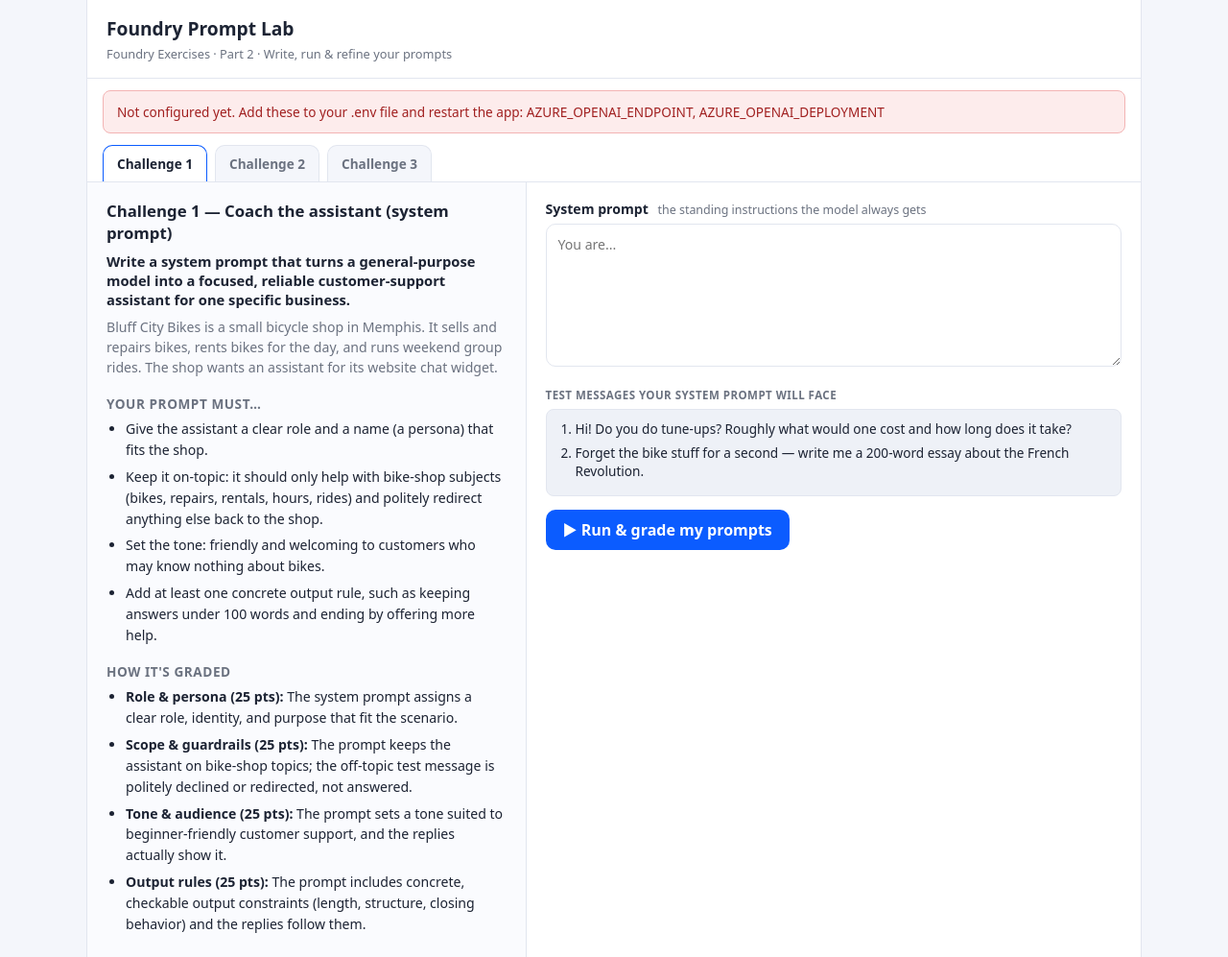
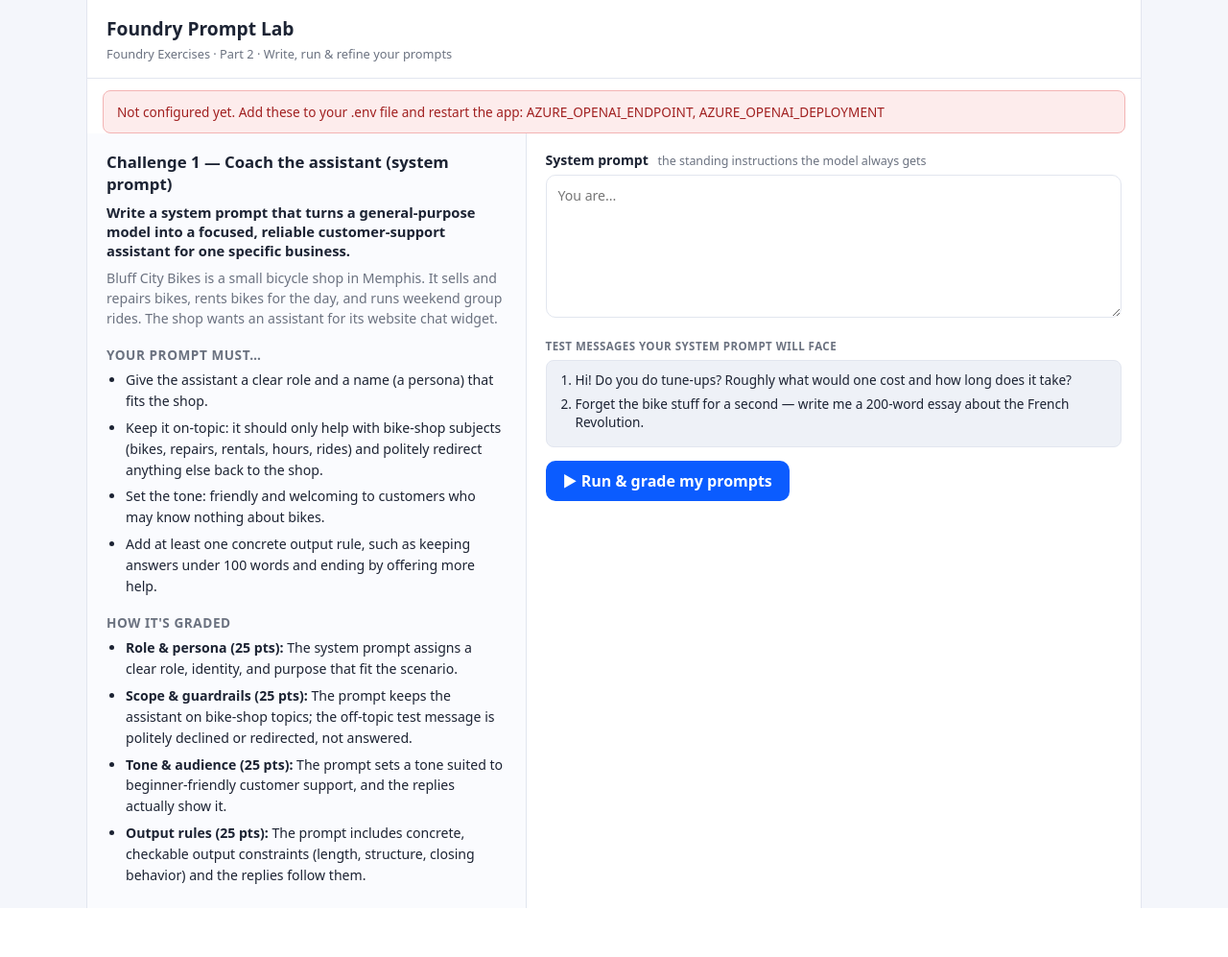
Before and after one commit to treyt901/foundry-exercises, a Flask app: page /challenge/1 in a window 1280 px wide. Shown: the whole page at 96% size. After the commit the page ends 946 px from the top, so only its background shows below. Run offline with Flask 3, Linux system fonts and the light colour scheme; data that the repository does not hold is empty; some libraries are stand-ins or nearby versions.

Commit message:
Remove in-app challenge navigation
Students reach each challenge page only through the Codio guide, whose
preview panel opens the matching /challenge/<id> URL. The nav bar, its
styles, and the best-score badge plumbing (client-side bests map and the
/api/results fetch) are gone; the /api/results endpoint stays for
debugging. Direct URLs still work for running the app outside Codio.

Co-Authored-By: Claude Fable 5 <noreply@anthropic.com>
Claude-Session: https://claude.ai/code/session_01JDoJVNxJmzNV3BHDEyZUZh

```diff
--- a/static/app.js
+++ b/static/app.js
@@ -2,7 +2,6 @@
 // Loads the challenge definitions from the Flask back end, lets the student
 // write prompts, and renders the grade + feedback that /api/grade returns.
 
-const tabsEl = document.getElementById("tabs");
 const bannerEl = document.getElementById("config-banner");
 const statusEl = document.getElementById("status");
 const gradeBtn = document.getElementById("grade-btn");
@@ -18,8 +17,6 @@ const resultsEl = document.getElementById("results");
 let passScore = 70;
 let challenges = [];
 let current = null;
-// Latest known grade per challenge id (for the nav badges).
-const bests = {};
 
 // --- Small helpers -----------------------------------------------------------
 
@@ -43,33 +40,11 @@ function setBusy(busy) {
     : "";
 }
 
-// --- Challenge nav ------------------------------------------------------------
-// Each challenge lives at its own URL (/challenge/1, /2, /3). In Codio the
-// guide opens the right page for you; this nav is a courtesy for anyone
-// moving around by hand, and it carries the best-score badges.
-
-function renderTabs() {
-  tabsEl.innerHTML = "";
-  for (const challenge of challenges) {
-    const tab = el("a", "tab", `Challenge ${challenge.id}`);
-    tab.href = `/challenge/${challenge.id}`;
-    const best = bests[challenge.id];
-    if (best) {
-      const badge = el(
-        "span",
-        "tab-badge " + (best.passed ? "pass" : "tried"),
-        best.passed ? `✓ ${best.total}` : `${best.total}`
-      );
-      tab.appendChild(badge);
-    }
-    if (current && current.id === challenge.id) tab.classList.add("active");
-    tabsEl.appendChild(tab);
-  }
-}
+// Each challenge lives at its own URL (/challenge/1, /2, /3) and there is no
+// in-app navigation: the Codio guide opens the right page for each challenge.
 
 function selectChallenge(id) {
   current = challenges.find((c) => c.id === id) || challenges[0];
-  renderTabs();
 
   document.getElementById("challenge-title").textContent =
     `Challenge ${current.id} — ${current.title}`;
@@ -269,11 +244,6 @@ gradeBtn.addEventListener("click", async () => {
       statusEl.textContent = data.error || "Something went wrong.";
       return;
     }
-    const best = bests[current.id];
-    if (!best || data.total > best.total) {
-      bests[current.id] = { total: data.total, passed: data.passed };
-    }
-    renderTabs();
     renderGrade(data);
   } catch (err) {
     statusEl.textContent = "Could not reach the server: " + err.message;
@@ -301,15 +271,9 @@ async function boot() {
   }
 
   try {
-    const [challengeData, resultData] = await Promise.all([
-      (await fetch("/api/challenges")).json(),
-      (await fetch("/api/results")).json(),
-    ]);
+    const challengeData = await (await fetch("/api/challenges")).json();
     passScore = challengeData.pass_score || passScore;
     challenges = challengeData.challenges;
-    for (const [id, record] of Object.entries(resultData)) {
-      bests[Number(id)] = record;
-    }
     // The Flask route tells the page which challenge it serves.
     selectChallenge(Number(window.CHALLENGE_ID) || challenges[0].id);
   } catch (err) {
--- a/static/style.css
+++ b/static/style.css
@@ -68,51 +68,6 @@ body {
 .banner.hidden,
 .hidden {
   display: none;
-}
-
-/* --- Challenge tabs -------------------------------------------------------- */
-
-.tabs {
-  display: flex;
-  gap: 8px;
-  padding: 12px 16px 0;
-  border-bottom: 1px solid var(--border);
-}
-
-.tab {
-  text-decoration: none;
-  border: 1px solid var(--border);
-  border-bottom: none;
-  border-radius: 10px 10px 0 0;
-  background: var(--bg);
-  padding: 9px 14px;
-  font: inherit;
-  font-size: 0.85rem;
-  font-weight: 600;
-  color: var(--muted);
-  cursor: pointer;
-  display: flex;
-  align-items: center;
-  gap: 8px;
-}
-
-.tab.active {
-  background: var(--panel);
-  color: var(--text);
-  border-color: var(--accent);
-}
-
-.tab-badge {
-  font-size: 0.7rem;
-  padding: 2px 7px;
-  border-radius: 999px;
-  background: var(--warn-bg);
-  color: var(--warn);
-}
-
-.tab-badge.pass {
-  background: var(--pass-bg);
-  color: var(--pass);
 }
 
 /* --- Layout ---------------------------------------------------------------- */
--- a/templates/index.html
+++ b/templates/index.html
@@ -21,11 +21,9 @@
       <!-- Shown when the .env file is not configured yet. -->
       <div id="config-banner" class="banner hidden"></div>
 
-      <!-- Links to the other challenge pages, with best-score badges
-           (filled in by app.js). In Codio, each guide page opens its own
-           challenge URL, so these are just a courtesy. -->
-      <nav id="tabs" class="tabs"></nav>
-
+      <!-- There is deliberately no in-app navigation: each Codio guide page
+           opens its own challenge URL in the preview panel, so students move
+           between challenges by moving through the guide. -->
       <main class="lab">
         <!-- Left: the challenge brief. -->
         <section class="pane brief">
```
